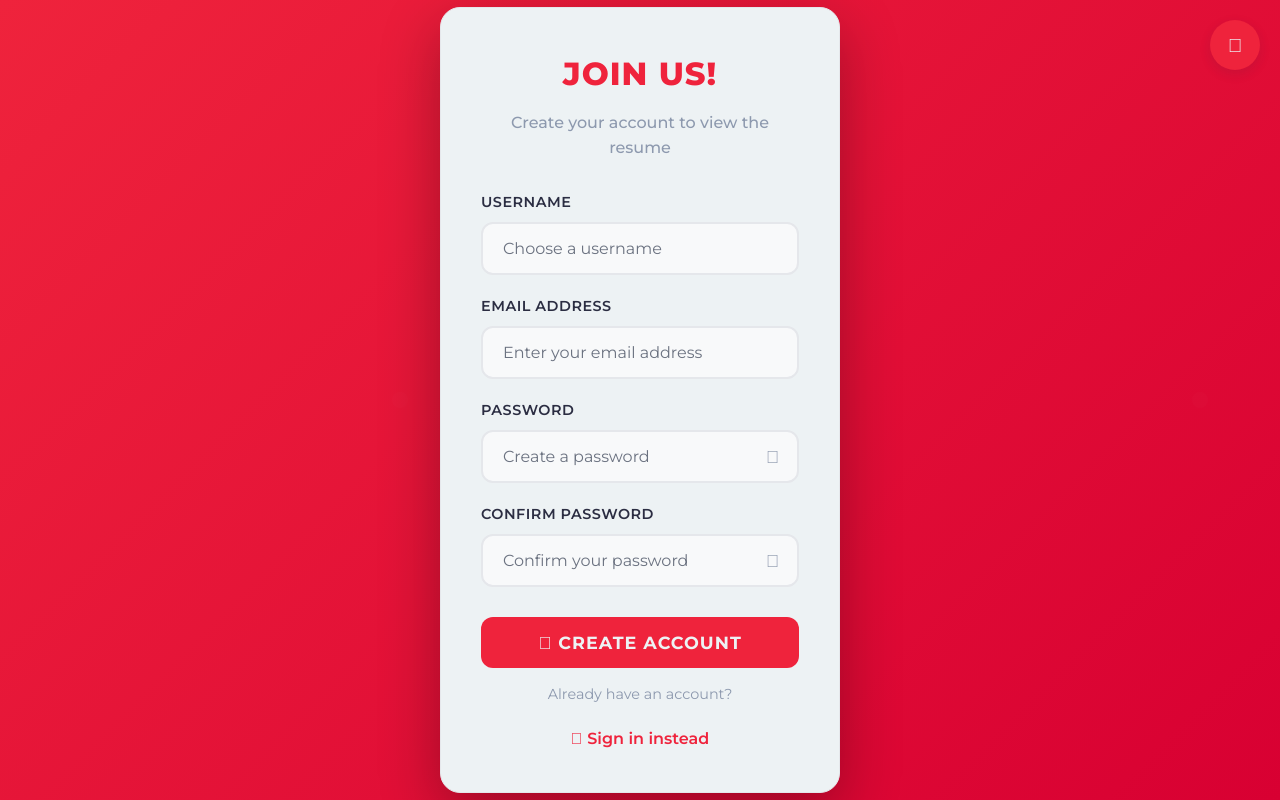
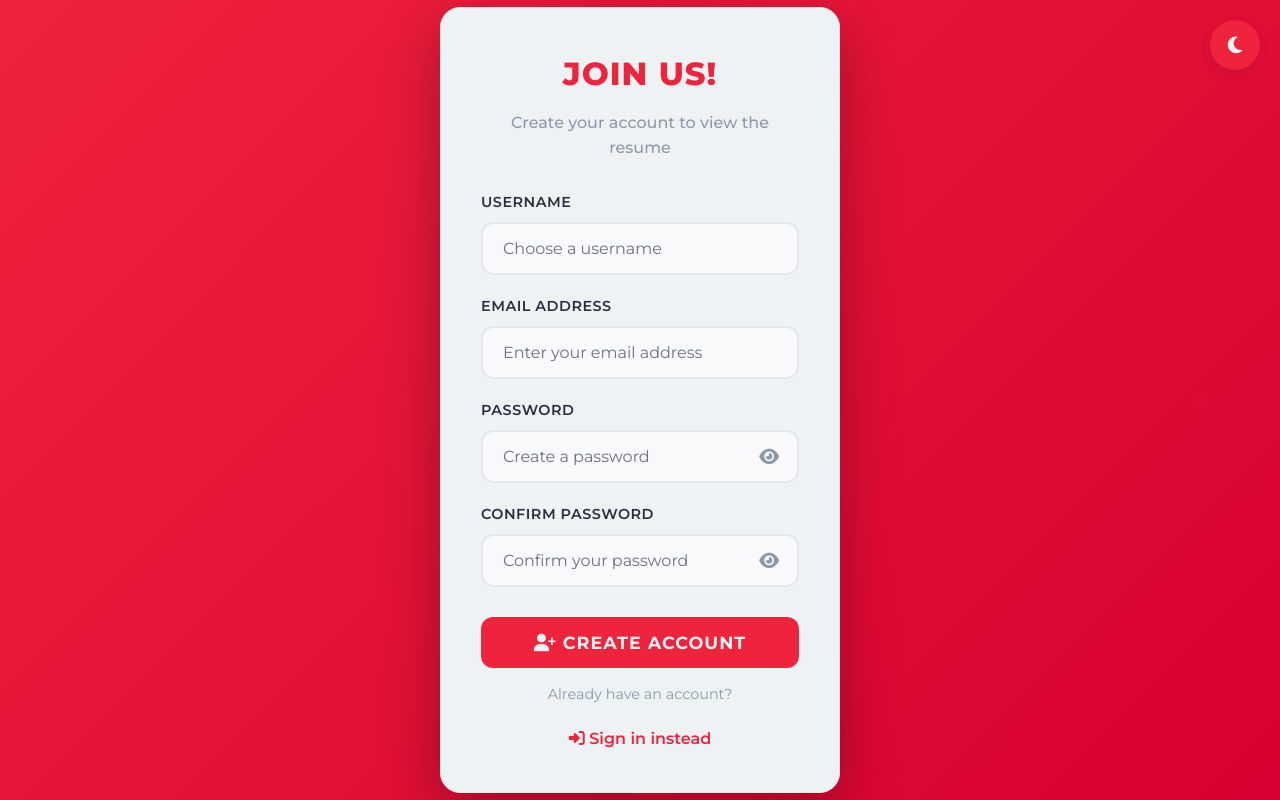
Before and after one commit to ailadonayre/Donayre-CV, a PHP site: page /signup.php in a window 1280 px wide. Run offline with PHP 8.4, Linux system fonts and the light colour scheme; some libraries are stand-ins or nearby versions.

Commit message:
Fixed icons

```diff
--- a/css/style.css
+++ b/css/style.css
@@ -38,7 +38,38 @@
     margin: 0;
     padding: 0;
     box-sizing: border-box;
-    font-family: 'Montserrat', sans-serif !important;
+    /* DO NOT add font-family here - it breaks Font Awesome icons */
+}
+
+/* Explicitly protect ALL icon elements */
+i,
+i[class*="fa"],
+[class*="fa-"],
+.fa,
+.fas,
+.far,
+.fab,
+.fal,
+.fad {
+    font-family: "Font Awesome 6 Free", "Font Awesome 6 Brands" !important;
+    font-style: normal !important;
+    font-variant: normal !important;
+    text-rendering: auto !important;
+    -webkit-font-smoothing: antialiased !important;
+    display: inline-block !important;
+}
+
+/* Solid icons weight */
+.fa-solid,
+.fas {
+    font-weight: 900 !important;
+}
+
+/* Brand icons weight and font */
+.fa-brands,
+.fab {
+    font-family: "Font Awesome 6 Brands" !important;
+    font-weight: 400 !important;
 }
 
 html {
@@ -63,7 +94,7 @@ body {
     transition: all 0.3s ease;
 }
 
-/* Force Montserrat on ALL form elements */
+/* Force Montserrat on ALL form elements (but not icons inside them) */
 input,
 textarea,
 select,
@@ -71,6 +102,12 @@ button,
 option,
 optgroup {
     font-family: 'Montserrat', sans-serif !important;
+}
+
+/* But protect icons inside buttons */
+button i,
+button [class*="fa-"] {
+    font-family: "Font Awesome 6 Free", "Font Awesome 6 Brands" !important;
 }
 
 /* Force Montserrat on placeholders across all browsers */
@@ -103,9 +140,13 @@ input:-webkit-autofill:active {
     -webkit-text-fill-color: var(--text-primary) !important;
 }
 
-/* Override any inherited fonts */
+/* Override any inherited fonts - EXCLUDING icons */
 h1, h2, h3, h4, h5, h6,
-p, span, div, a, li, ul, ol,
+p,
+span:not([class*="fa-"]),
+div:not([class*="fa-"]),
+a:not([class*="fa-"]),
+li, ul, ol,
 label, legend, fieldset {
     font-family: 'Montserrat', sans-serif !important;
 }
--- a/user.php
+++ b/user.php
@@ -74,7 +74,6 @@ class User {
                     $user = $stmt->fetch(PDO::FETCH_ASSOC);
 
                     if (password_verify($password, $user['password_hash'])) {
-                        // Update last login
                         $updateStmt = $this->db->prepare("UPDATE users SET last_login = CURRENT_TIMESTAMP WHERE id = ?");
                         $updateStmt->execute([$user['id']]);
 
```
